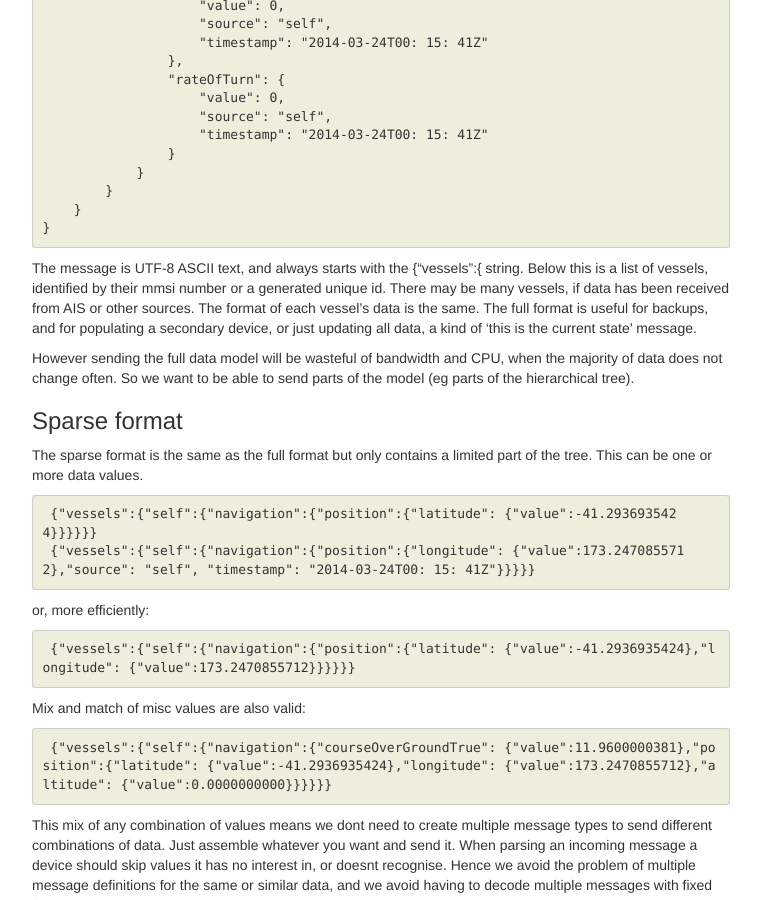
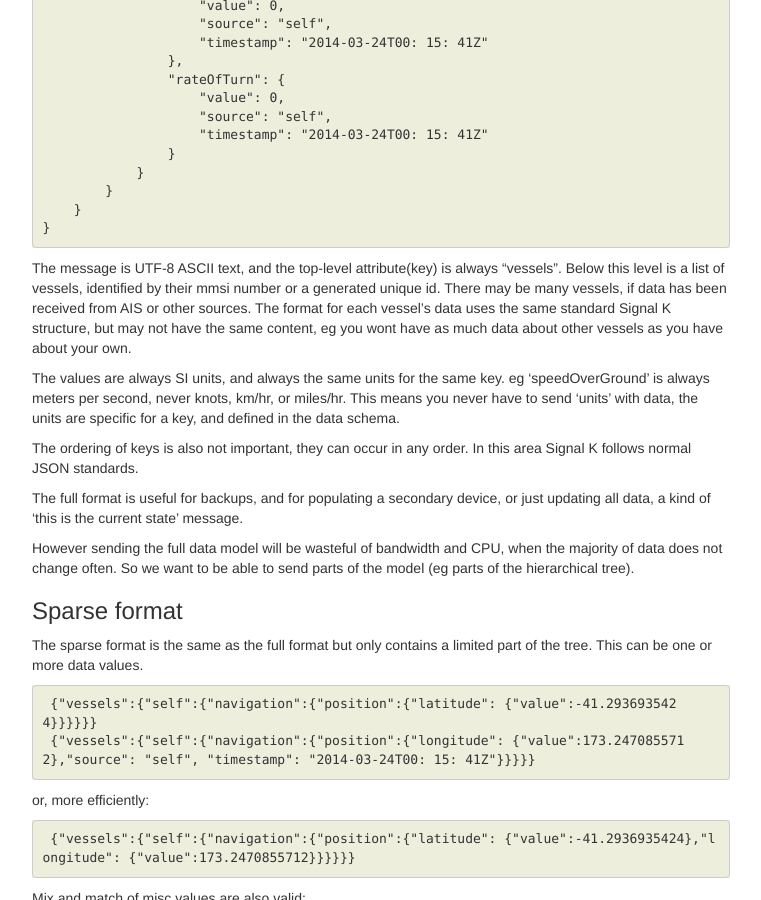
Before and after one commit to SignalK/signalk.github.io, a Jekyll site: the page built from usingSignalK.md, in a window 1280 px wide and 900 px high, scrolled down 1056 px. Shown: the whole window, without its empty margins (138-899 px from the left). Built offline with Jekyll 4.4.1, drawn with Linux system fonts in a browser that asks for light colours; nearby versions of some CDN libraries; Markdown is read by kramdown in place of the engine named in the settings; some of the changed text lies outside the part shown.

Commit message:
Misc changes

````diff
--- a/usingSignalK.md
+++ b/usingSignalK.md
@@ -5,7 +5,8 @@
 
 ###Understanding and using Signal K data
 
-This page describes the three data formats (full, sparse, and delta) used for trasmitting data and how to use them.
+This page describes the two data formats (full and delta) used for transmitting data and how to use them.
+The 'sparse' format is the same as the full format, but doesnt contain a full tree, just parts of the full tree.
 
 ###Full format
 
@@ -58,7 +59,13 @@
     }
 }
 ```
-The message is UTF-8 ASCII text, and always starts with the {"vessels":{ string. Below this is a list of vessels, identified by their mmsi number or a generated unique id. There may be many vessels, if data has been received from AIS or other sources. The format of each vessel's data is the same. The full format is useful for backups, and for populating a secondary device, or just updating all data, a kind of 'this is the current state' message.
+The message is UTF-8 ASCII text, and the top-level attribute(key) is always "vessels". Below this level is a list of vessels, identified by their mmsi number or a generated unique id. There may be many vessels, if data has been received from AIS or other sources. The format for each vessel's data uses the same standard Signal K structure, but may not have the same content, eg you wont have as much data about other vessels as you have about your own.
+
+The values are always SI units, and always the same units for the same key. eg 'speedOverGround' is always meters per second, never knots, km/hr, or miles/hr. This means you never have to send 'units' with data, the units are specific for a key, and defined in the data schema.
+
+The ordering of keys is also not important, they can occur in any order. In this area Signal K follows normal JSON standards.
+
+The full format is useful for backups, and for populating a secondary device, or just updating all data, a kind of 'this is the current state' message.
 
 However sending the full data model will be wasteful of bandwidth and CPU, when the majority of data does not change often. So we want to be able to send parts of the model (eg parts of the hierarchical tree).
 
@@ -138,11 +145,11 @@
     ]
 }
 ```
- The message can be recognised from the other types by the topmost element being "context" and "updates" rather than "vessels".
+ The message can be recognised from the other types by the topmost level having "context" and "updates" rather than "vessels".
 
- Context is a path from the root of the tree. In this case 'vessels.230099999'. All subsequent data is relative to that location. The context could be much more specific, eg 'vessels.230099999.navigation', whatever is the common root of the updated data.
+ Context is a path from the root of the full tree. In this case 'vessels.230099999'. All subsequent data is relative to that location. The context could be much more specific, eg 'vessels.230099999.navigation', whatever is the common root of the updated data.
 
- The 'updates' holds an array (json array) of updates, each of wihich has a 'source' and json array of 'values'.
+ The 'updates' holds an array (json array) of updates, each of which has a 'source' and json array of 'values'.
 ```
  {
             "source": {
````
